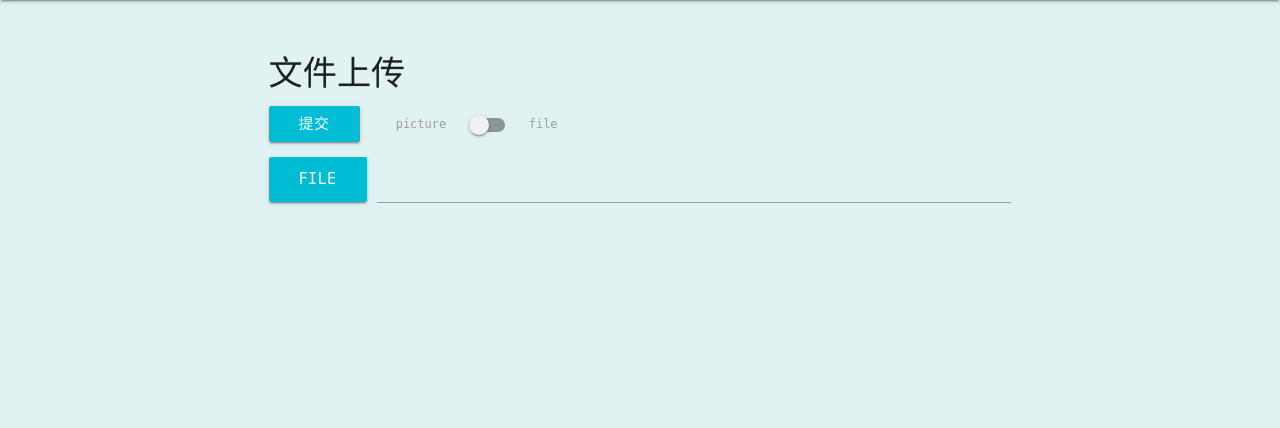
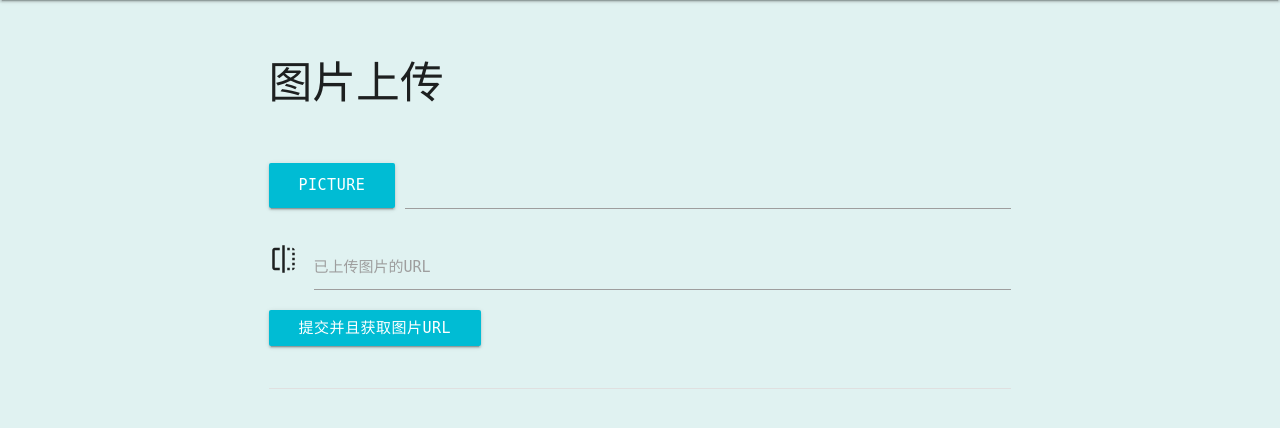
Before and after one commit to FlyAndNotDown/Blog, a Django app: page /kadmin/file in a window 1280 px wide. Shown: the part 112-540 px from the top of the page. Run offline with Django 3.2, Linux system fonts and the light colour scheme; some libraries are stand-ins or nearby versions.

Commit message:
完成图片上传功能

```diff
--- a/main/static/main/css/kadmin/file.css
+++ b/main/static/main/css/kadmin/file.css
@@ -2,3 +2,7 @@ body {
     font-family: "Microsoft YaHei UI Light", monospace;
     font-weight: 100;
 }
+
+.dp-none {
+    display: none;
+}
--- a/main/urls.py
+++ b/main/urls.py
@@ -66,7 +66,7 @@ urlpatterns = [
     # 文件管理页面
     url(r'^kadmin/file$', views.kadmin_file, name='kadmin_file'),
 
-    # 文件管理系统
-    # 文件上传
-    url(r'^file/upload$', views.file_upload, name='file_upload')
+    # 图片管理系统
+    # 图片上传
+    url(r'^picture/upload$', views.picture_upload, name='file_upload')
 ]
--- a/main/view/file.py
+++ b/main/view/file.py
@@ -1,3 +1,12 @@
+from datetime import datetime
+import os
+
+
+site_url = 'http://www.kindemh.cn'
+picture_path = '/static/main/img/'
+
+
+
 def get_file_postfix(file_name):
     """
     获取后缀名
@@ -22,29 +31,52 @@ def check_if_file_dangerous(file_name):
     postfix = get_file_postfix(file_name)
     for p in dangerous_file_postfix:
         if postfix == p:
-            return False
-    return True
+            return True
+    return False
 
 
-# TODO 获取随机名字
+def get_file_name_by_time():
+    """
+    根据当前时间获取一个文件名
+    :return: 文件名
+    """
+    time_now = datetime.now()
+    return str(time_now.year) + '-' + str(time_now.month) + '-' + str(time_now.day) + '_' +\
+        str(time_now.hour) + '-' + str(time_now.minute) + '-' + str(time_now.second)
 
 
-class FileUploadRequest:
+class PictureUploadRequest:
     """
-    文件上传请求
+    图片上传请求
     """
-    def __init__(self, file, file_type):
+    def __init__(self, picture):
         """
         文件
-        :param file: 文件
-        :param file_type: 文件类型
+        :param picture: 图片
         """
         # 先检查文件是否有危害
-        if check_if_file_dangerous(file.name):
+        if check_if_file_dangerous(picture.name):
             self.__response = {
                 'state': False,
-                'reason': '文件类型对服务器有危害，禁止上传'
+                'reason': '图片类型对服务器有危害，禁止上传!'
             }
         else:
-            # TODO
-            pass
+            try:
+                file_name = str(get_file_name_by_time()) + str(get_file_postfix(picture.name))
+                f = open(os.path.join('main', 'static', 'main', 'img', file_name), 'wb')
+                for chunk in picture.chunks(chunk_size=1024):
+                    f.write(chunk)
+                f.close()
+                self.__response = {
+                    'state': True,
+                    'url': site_url + picture_path + file_name
+                }
+            except Exception:
+                self.__response = {
+                    'state': False,
+                    'reason': '服务器保存图片时出现异常!'
+                }
+                return
+
+    def get_response(self):
+        return self.__response
--- a/main/views.py
+++ b/main/views.py
@@ -366,10 +366,14 @@ def kadmin_file(request):
 
 
 # ----------------------------------------------------- #
-# 文件管理系统
-# 文件上传
-def file_upload(request):
-    # 获取文件内容
-    file = request.FILES.get('file')
-    # 获取文件类型
-    file_type = request.POST.get('type')
+# 图片管理系统
+# 图片上传
+@csrf_exempt
+def picture_upload(request):
+    # 获取图片内容
+    picture = request.FILES.get('picture')
+    # 执行请求
+    file_upload_request = PictureUploadRequest(picture)
+
+    # response
+    return HttpResponse(json.dumps(file_upload_request.get_response()))
--- a/templates/main/kadmin/file.html
+++ b/templates/main/kadmin/file.html
@@ -27,28 +27,29 @@
             <div class="row">
                 <div class="col s12 m12 l10 xl10 offset-l1 offset-xl1">
                     <br>
-                    <h4>文件上传</h4>
-                    <div class="switch">
-                        <div class="btn cyan" id="file-upload-submit">提交</div>
-                        &nbsp;&nbsp;
-                        <label>
-                            picture
-                            <input type="checkbox" id="file-type">
-                            <span class="lever"></span>
-                            file
-                        </label>
-                    </div>
+                    <div class="row">
+                        <div class="col s12 m12 l12 xl12">
+                            <h3>图片上传</h3>
+                            <br>
                             <div class="file-field input-field">
                                 <div class="btn cyan">
-                            <span>file</span>
-                            <input type="file" id="file">
+                                    <span>picture</span>
+                                    <input type="file" id="picture">
                                 </div>
                                 <div class="file-path-wrapper">
                                     <input class="file-path validate" type="text">
                                 </div>
                             </div>
                             <div class="input-field">
+                                <i class="material-icons prefix">flip</i>
+                                <input id="picture-url" type="text">
+                                <label for="picture-url">已上传图片的URL</label>
                             </div>
+                            <a class="btn cyan" id="picture-upload-submit">提交并且获取图片URL</a>
+                        </div>
+                    </div>
+                    <br>
+                    <div class="divider"></div>
                 </div>
             </div>
         </div>
@@ -65,12 +66,11 @@
     <script>
         $(document).ready(function () {
             // 提交按钮响应
-            $('#file-upload-submit').click(function () {
+            $('#picture-upload-submit').click(function () {
                 var formData = new FormData();
-                formData.append('file', $('#file').files[0]);
-                formData.append('type', $('#file-type').val());
+                formData.append('picture', $('#picture')[0].files[0]);
                 $.ajax({
-                    url: '/file/upload',
+                    url: '/picture/upload',
                     type: 'POST',
                     data: formData,
                     processData: false,
@@ -79,8 +79,9 @@
                     async: true,
                     success: function (jsonObj) {
                         if (jsonObj.state) {
-                            Materialize.toast('上传文件成功!文件url已经保存到剪切板!', 2000);
-                            window.clipboardData.setData('Text', jsonObj.url);
+                            Materialize.toast('上传图片成功!图片url已经保存到剪切板!', 2000);
+                            var tmp = $('#picture-url');
+                            tmp.val(jsonObj.url);
                         } else {
                             Materialize.toast(jsonObj.reason, 2000);
                         }
```
Lines whose indentation alone changed are shown as unchanged.
